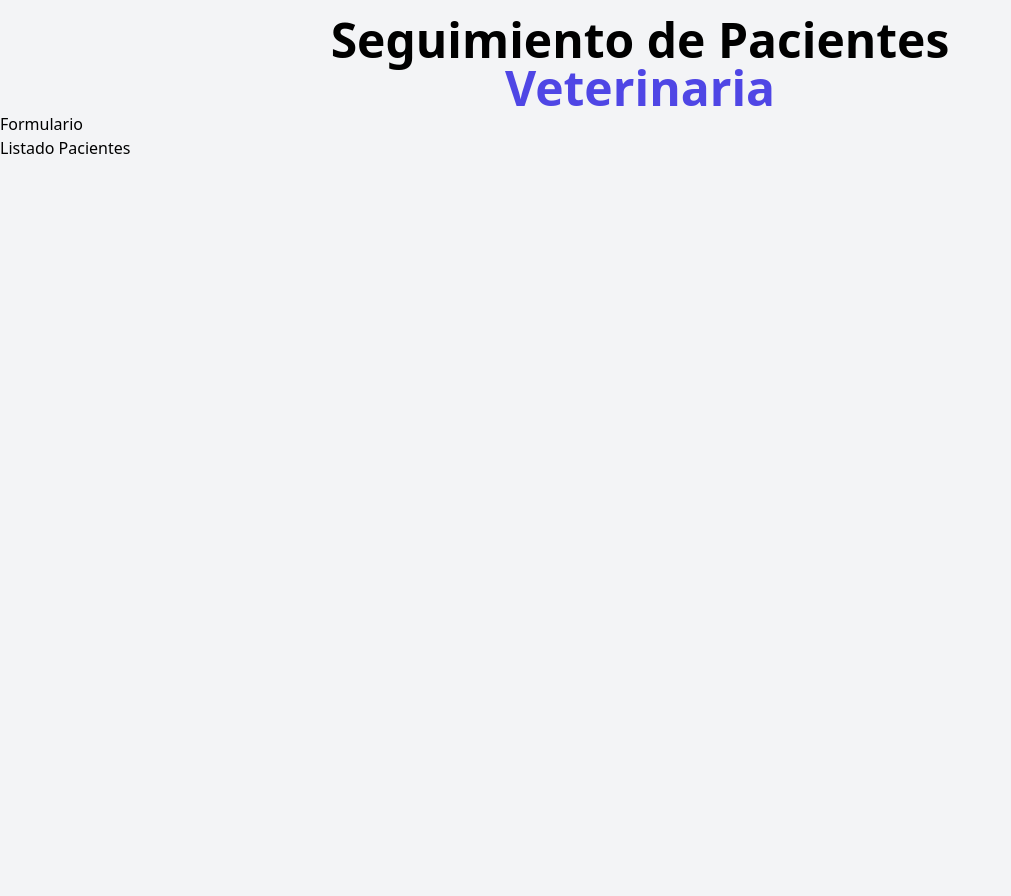
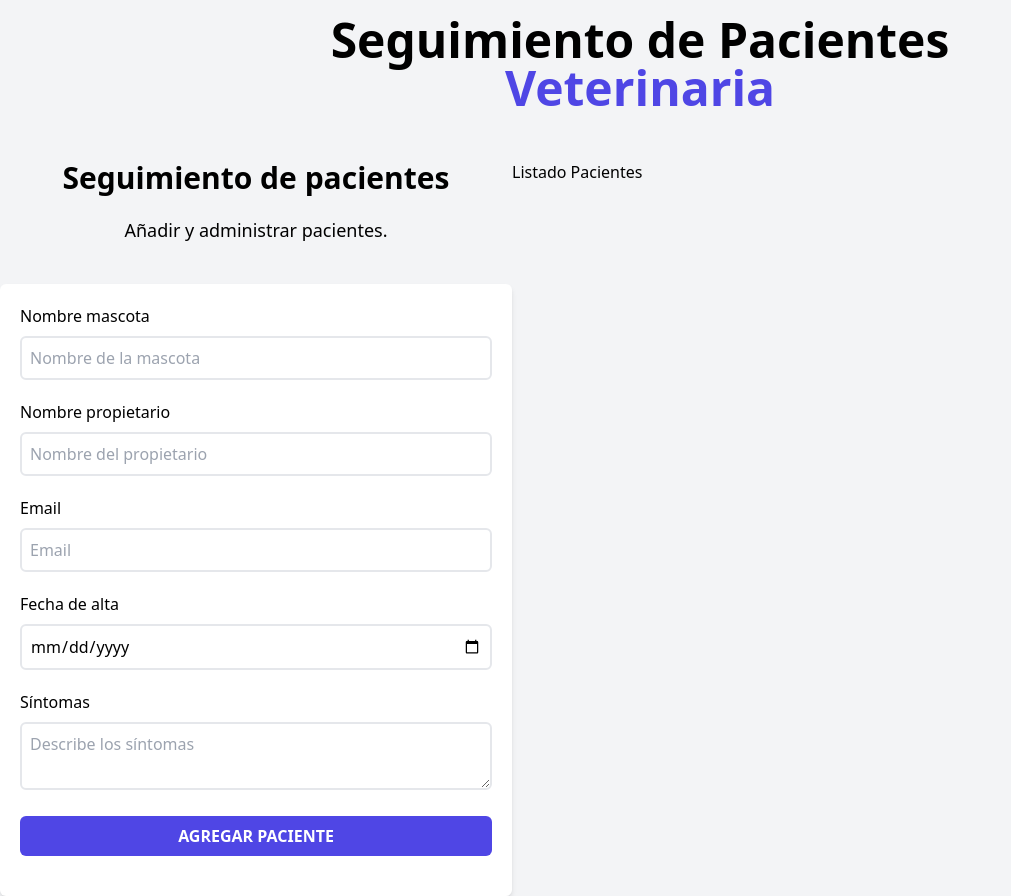
Before and after one commit to salvadorweb89/react-vite-veterinaria, a React (Vite) app in the folder react-citas/: page / in a window 1280 px wide. Shown: the whole page, without its empty margins (0-1011 px from the left). Before the commit the page ends 816 px from the top, so only its background shows below. Built offline with nearby package versions, Linux system fonts and the light colour scheme.

Commit message:
Implementamos DOM y estilos componente formulario.
Al aplicar estilos con Tailwind, sólo ha sido necesario
agregar las clases correspondientes a los elementos HTML.

```diff
--- a/react-citas/src/App.jsx
+++ b/react-citas/src/App.jsx
@@ -8,8 +8,10 @@ function App() {
   return (
     <div className="container mx-auto mt-4">
       <Header />
-      <Formulario />
-      <ListadoPacientes />
+      <div className="mt-12 flex">
+        <Formulario />
+        <ListadoPacientes />
+      </div>
     </div>
   )
 }
--- a/react-citas/src/components/Formulario.jsx
+++ b/react-citas/src/components/Formulario.jsx
@@ -2,8 +2,37 @@ import React from 'react';
 
 const Formulario = () => {
   return (
-    <div>
-      <h2>Formulario</h2>
+    <div className="md:w-1/2 lg:w-2/5">
+      <h2 className="font-bold text-center text-3xl">Seguimiento de pacientes</h2>
+      <p className="text-lg mt-5 text-center mb-10">
+        Añadir y administrar pacientes.
+      </p>
+      <form className="bg-white shadow-md p-5 rounded-md">
+        <div className="mb-5">
+          <label htmlFor="input-nombre-mascota" className="block">Nombre mascota</label>
+          <input id="input-nombre-mascota" className="w-full border-2 p-2 mt-2 rounded-md" type="text" placeholder="Nombre de la mascota"/>
+        </div>
+        <div className="mb-5">
+          <label htmlFor="input-nombre-propietario" className="block">Nombre propietario</label>
+          <input id="input-nombre-propietario" className="w-full border-2 p-2 mt-2 rounded-md" type="text" placeholder="Nombre del propietario"/>
+        </div>
+        <div className="mb-5">
+          <label htmlFor="input-email" className="block">Email</label>
+          <input id="input-email" className="w-full border-2 p-2 mt-2 rounded-md" type="email" placeholder="Email"/>
+        </div>
+        <div className="mb-5">
+          <label htmlFor="input-fecha-alta" className="block">Fecha de alta</label>
+          <input id="input-fecha-alta" className="w-full border-2 p-2 mt-2 rounded-md" type="date" placeholder="Email"/>
+        </div>
+        <div className="mb-5">
+          <label htmlFor="textarea-sintomas" className="block">Síntomas</label>
+          <textarea id="textarea-sintomas" className="w-full border-2 p-2 mt-2 rounded-md" placeholder="Describe los síntomas" />
+        </div>
+        <div className="mb-5">
+          <input type="submit" className="bg-indigo-600 w-full p-2 uppercase text-white font-bold cursor-pointer
+           hover:bg-indigo-500 rounded-md transition-all" value="Agregar paciente" />
+        </div>
+      </form>
     </div>
   );
 }
```
